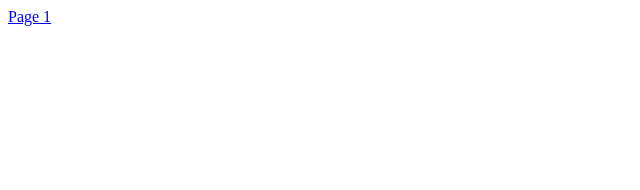
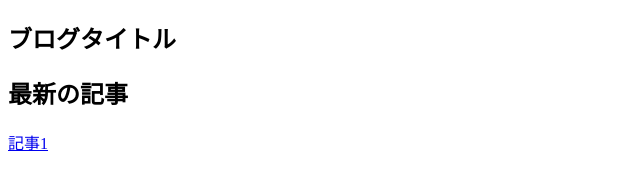
Before and after one commit to rankingrank2/homepage, a plain HTML site: page index.html in a window 1280 px wide. Shown: the whole page, without its empty margins (0-640 px from the left). Drawn offline with Linux system fonts and the light colour scheme.

Commit message:
Update index.html

```diff
--- a/index.html
+++ b/index.html
@@ -1 +1,30 @@
-<a href="page1.html">Page 1</a>
+<!DOCTYPE html>
+<html lang="ja">
+<head>
+  <meta charset="UTF-8">
+  <meta name="viewport" content="width=device-width, initial-scale=1.0">
+  <title>ブログトップページ</title>
+  <link rel="stylesheet" href="style.css">
+</head>
+<body>
+
+  <header>
+    <nav>
+      <div class="container">
+        <div class="logo">
+          <h1>ブログタイトル</h1>
+        </div>
+      </div>
+    </nav>
+  </header>
+
+  <main>
+    <div class="container">
+      <h2>最新の記事</h2>
+      <!-- ここに記事リンクを挿入 -->
+      <p><a href="articles/article1.html">記事1</a></p>
+    </div>
+  </main>
+
+</body>
+</html>
```
